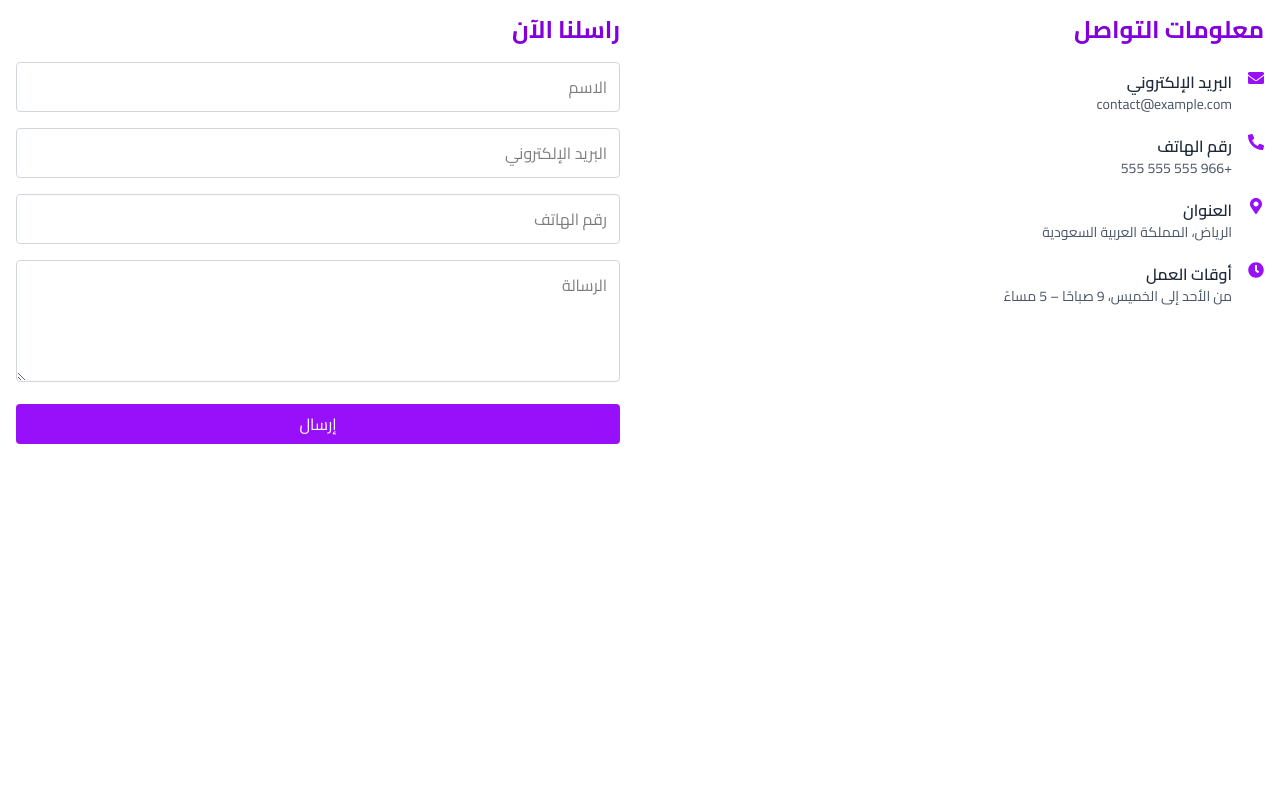
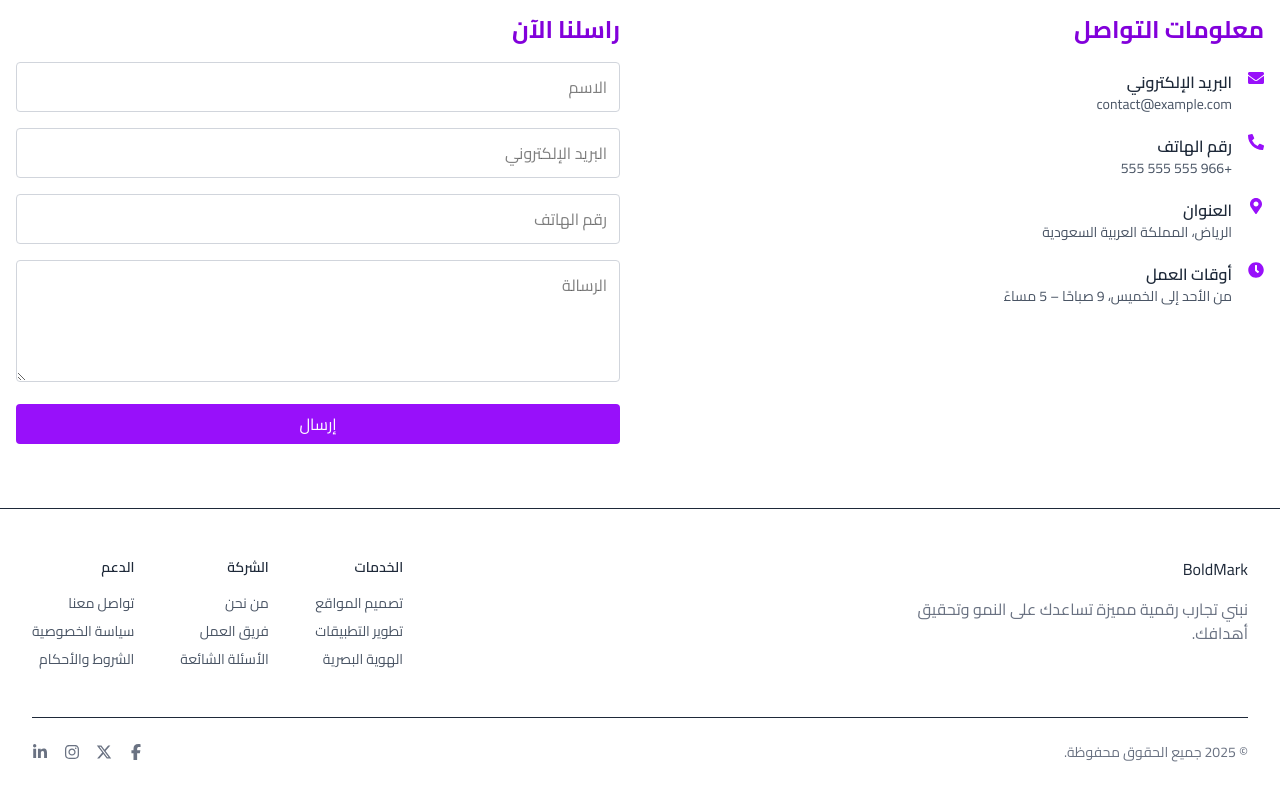
Before and after one commit to 000MaDz000/boldmark_website, a Next.js app: page /pricing in a window 1280 px wide. Shown: the part 4347-5147 px from the top of the page. Before the commit the page ends 4911 px from the top, so only its background shows below. Built offline with nearby package versions, Linux system fonts and the light colour scheme.

Commit message:
adding un internationalized footer

```diff
--- a/src/app/[locale]/page.tsx
+++ b/src/app/[locale]/page.tsx
@@ -2,6 +2,7 @@
 import Contact from "@/components/sections/Contact";
 import Counts from "@/components/sections/Counts";
 import FaqSection from "@/components/sections/FaqSection";
+import Footer from "@/components/sections/Footer";
 import Header from "@/components/sections/Header";
 import Hero from "@/components/sections/Hero";
 import PortfolioOverview from "@/components/sections/PortfolioOverview";
@@ -44,7 +45,7 @@ export default function Home() {
                 <Contact />
             </div>
 
-
+            <Footer />
         </div>
     );
 }
--- /dev/null
+++ b/src/components/sections/Footer.tsx
@@ -0,0 +1,64 @@
+import React from 'react'
+import Logo from '../ui/Logo'
+import { FaFacebookF, FaXTwitter, FaLinkedinIn, FaInstagram } from 'react-icons/fa6'
+
+function Footer() {
+    return (
+        <footer className="bg-white border-t text-gray-800">
+            <div className="max-w-screen-xl mx-auto px-4 sm:px-6 lg:px-8 py-12">
+                <div className="flex flex-col md:flex-row md:justify-between md:items-start gap-10">
+                    {/* Logo and Description */}
+                    <div className="md:max-w-sm">
+                        <Logo />
+                        <p className="mt-4 text-gray-500">
+                            نبني تجارب رقمية مميزة تساعدك على النمو وتحقيق أهدافك.
+                        </p>
+                    </div>
+
+                    {/* Navigation Links */}
+                    <div className="grid grid-cols-2 sm:grid-cols-3 gap-8">
+                        <div>
+                            <h4 className="text-sm font-semibold mb-4">الخدمات</h4>
+                            <ul className="space-y-2 text-sm text-gray-600">
+                                <li><a href="#">تصميم المواقع</a></li>
+                                <li><a href="#">تطوير التطبيقات</a></li>
+                                <li><a href="#">الهوية البصرية</a></li>
+                            </ul>
+                        </div>
+                        <div>
+                            <h4 className="text-sm font-semibold mb-4">الشركة</h4>
+                            <ul className="space-y-2 text-sm text-gray-600">
+                                <li><a href="#">من نحن</a></li>
+                                <li><a href="#">فريق العمل</a></li>
+                                <li><a href="#">الأسئلة الشائعة</a></li>
+                            </ul>
+                        </div>
+                        <div>
+                            <h4 className="text-sm font-semibold mb-4">الدعم</h4>
+                            <ul className="space-y-2 text-sm text-gray-600">
+                                <li><a href="#">تواصل معنا</a></li>
+                                <li><a href="#">سياسة الخصوصية</a></li>
+                                <li><a href="#">الشروط والأحكام</a></li>
+                            </ul>
+                        </div>
+                    </div>
+                </div>
+
+                {/* Divider */}
+                <div className="border-t mt-12 pt-6 flex flex-col md:flex-row items-center justify-between gap-4">
+                    <p className="text-sm text-gray-500">
+                        &copy; {new Date().getFullYear()} جميع الحقوق محفوظة.
+                    </p>
+                    <div className="flex gap-4 text-gray-500">
+                        <a href="#" className="hover:text-gray-800"><FaFacebookF /></a>
+                        <a href="#" className="hover:text-gray-800"><FaXTwitter /></a>
+                        <a href="#" className="hover:text-gray-800"><FaInstagram /></a>
+                        <a href="#" className="hover:text-gray-800"><FaLinkedinIn /></a>
+                    </div>
+                </div>
+            </div>
+        </footer>
+    )
+}
+
+export default Footer
```
